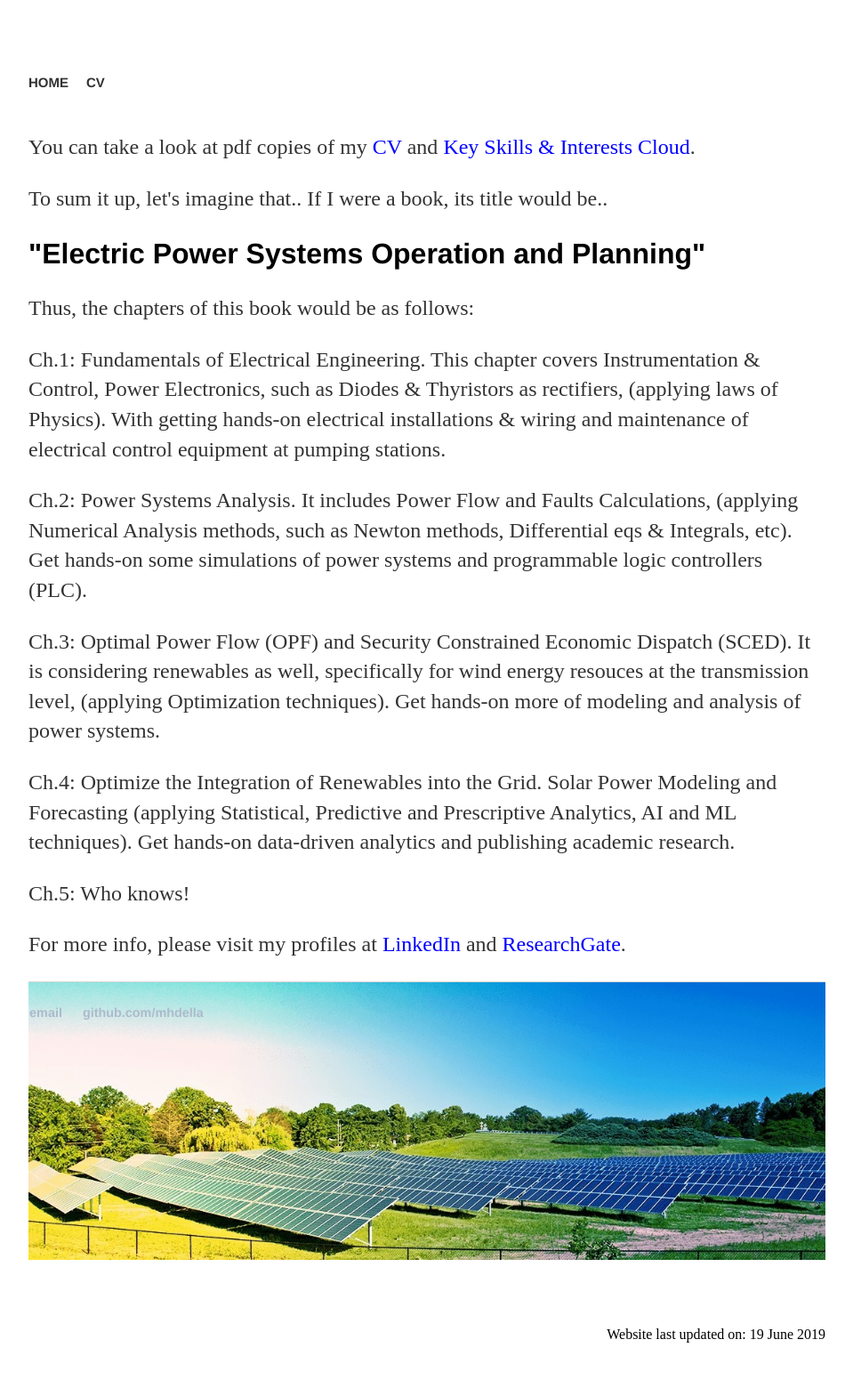
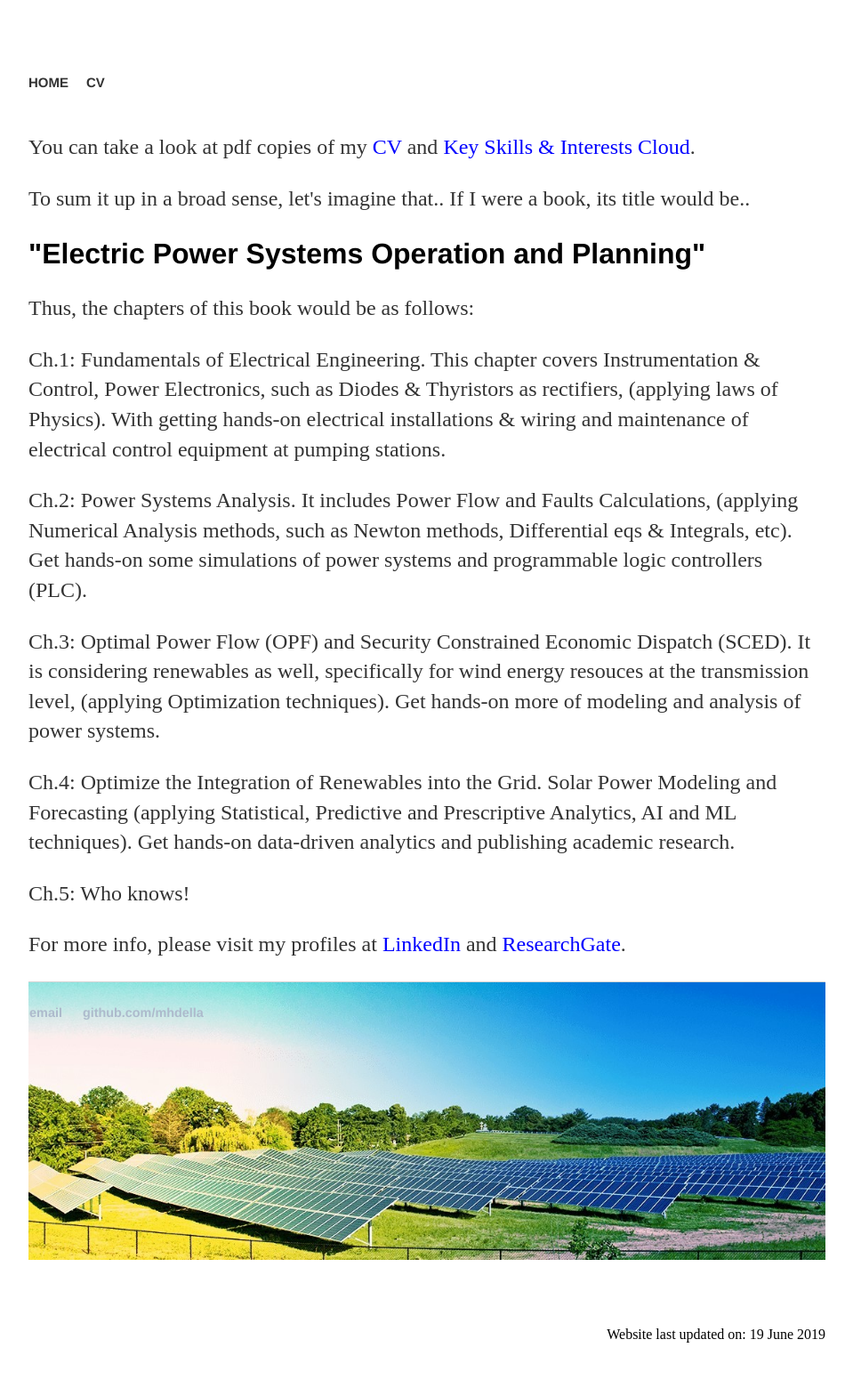
Before and after one commit to MohamedAbuella/MohamedAbuella.github.io, a Jekyll site: the page built from cv/index.html, in a window 1280 px wide. Shown: the whole page at 89% size, without its empty margins (160-1119 px from the left). Built offline with Jekyll 4.4.1, drawn with Linux system fonts in a browser that asks for light colours; nearby versions of some CDN libraries; a script that is not in the unit is left out; comment, search, counter and statistics services are not loaded.

Commit message:
Update index.html

```diff
--- a/cv/index.html
+++ b/cv/index.html
@@ -7,7 +7,7 @@
 
 <p>You can take a look at pdf copies of my <a href="https://github.com/MohamedAbuella/Mohamed-Abuella-Resume/blob/master/Mohamed%20Abuella_Resume.pdf" target="_blank" style="color:blue">CV</a> and <a href="https://github.com/MohamedAbuella/Mohamed-Abuella-PhD-Thesis_PDF_PPT_versions/blob/master/Mohamed%20Abuella%20Key%20Skills%20Cloud.pdf" target="_blank" style="color:blue">Key Skills & Interests Cloud</a>.</p>
 
-<p> To sum it up, let's imagine that.. If I were a book, its title would be..  </p> <h2>"Electric Power Systems Operation and Planning"</h2>
+<p> To sum it up in a broad sense, let's imagine that.. If I were a book, its title would be..  </p> <h2>"Electric Power Systems Operation and Planning"</h2>
 <p> Thus, the chapters of this book would be as follows:</p>
 <p>Ch.1: Fundamentals of Electrical Engineering. This chapter covers Instrumentation & Control, Power Electronics, such as Diodes & Thyristors as rectifiers, (applying laws of Physics). With getting hands-on electrical installations & wiring and maintenance of electrical control equipment at pumping stations.</p>
 <p>Ch.2: Power Systems Analysis. It includes Power Flow and Faults Calculations, (applying Numerical Analysis methods, such as Newton methods, Differential eqs & Integrals, etc). Get hands-on some simulations of power systems and programmable logic controllers (PLC).</p>
```
